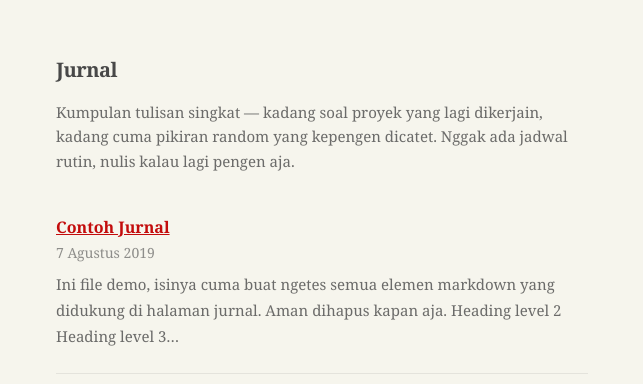
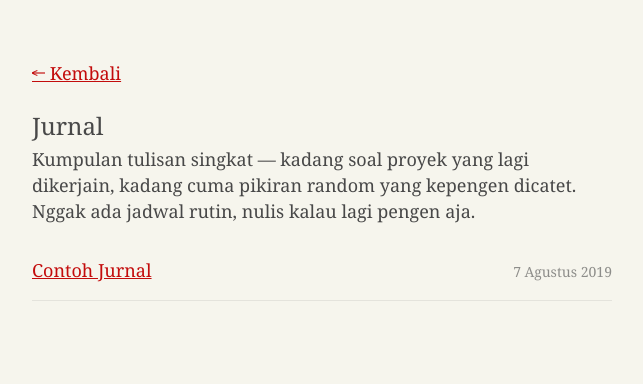
Before and after one commit to razaqultegar/razaqultegar.com, a Next.js app: page /jurnal in a window 1280 px wide. Shown: the top 384 px of the page, without its empty margins (318-961 px from the left). Built offline with nearby package versions, Linux system fonts and the light colour scheme.

Commit message:
style: align journal pages with homepage layout

```diff
--- a/app/jurnal/[slug]/page.tsx
+++ b/app/jurnal/[slug]/page.tsx
@@ -64,11 +64,11 @@ export default async function JournalEntryPage({
       : null;
 
   return (
-    <main className="mx-auto max-w-145 px-6 pt-14 pb-20">
+    <main className="mx-auto w-full max-w-145 px-5 py-6 sm:px-0 sm:py-15">
       <InlineLink href="/jurnal">← Semua tulisan</InlineLink>
 
-      <h1 className="mt-6 text-xl font-bold tracking-tight">{entry.title}</h1>
-      <p className="text-ink/60 mt-1 text-sm">
+      <h1 className="mt-6 mb-1 text-2xl font-normal">{entry.title}</h1>
+      <p className="text-ink/60 text-sm">
         {new Date(entry.date).toLocaleDateString("id-ID", {
           day: "numeric",
           month: "long",
@@ -77,24 +77,34 @@ export default async function JournalEntryPage({
       </p>
 
       <div
-        className="journal-content mt-8 text-[15px]"
+        className="journal-content mt-8"
         dangerouslySetInnerHTML={{ __html: entry.contentHtml }}
       />
 
       {(olderEntry || newerEntry) && (
-        <nav className="border-ink/10 mt-12 flex items-center justify-between border-t pt-6 text-sm">
+        <nav className="border-ink/10 mt-12 grid grid-cols-2 gap-4 border-t pt-6">
           <div>
             {olderEntry ? (
-              <InlineLink href={`/jurnal/${olderEntry.slug}`}>
-                ← {olderEntry.title}
-              </InlineLink>
+              <>
+                <p className="text-ink/50 text-xs tracking-wide uppercase">
+                  Jurnal sebelumnya
+                </p>
+                <InlineLink href={`/jurnal/${olderEntry.slug}`}>
+                  <span className="text-sm">← {olderEntry.title}</span>
+                </InlineLink>
+              </>
             ) : null}
           </div>
           <div className="text-right">
             {newerEntry ? (
-              <InlineLink href={`/jurnal/${newerEntry.slug}`}>
-                {newerEntry.title} →
-              </InlineLink>
+              <>
+                <p className="text-ink/50 text-xs tracking-wide uppercase">
+                  Jurnal selanjutnya
+                </p>
+                <InlineLink href={`/jurnal/${newerEntry.slug}`}>
+                  <span className="text-sm">{newerEntry.title} →</span>
+                </InlineLink>
+              </>
             ) : null}
           </div>
         </nav>
--- a/app/jurnal/page.tsx
+++ b/app/jurnal/page.tsx
@@ -15,31 +15,35 @@ export default function JournalPage() {
   const entries = getAllJournalEntries();
 
   return (
-    <main className="mx-auto max-w-145 px-6 pt-14 pb-20">
-      <h1 className="text-xl font-bold tracking-tight">Jurnal</h1>
-      <p className="text-ink/80 mt-4 text-[15px] leading-relaxed">
+    <main className="mx-auto w-full max-w-145 px-5 py-6 sm:px-0 sm:py-15">
+      <InlineLink href="/">← Kembali</InlineLink>
+
+      <h1 className="mt-6 mb-1 text-2xl font-normal">Jurnal</h1>
+      <p className="text-lg leading-6.5">
         Kumpulan tulisan singkat — kadang soal proyek yang lagi dikerjain,
         kadang cuma pikiran random yang kepengen dicatet. Nggak ada jadwal
         rutin, nulis kalau lagi pengen aja.
       </p>
 
       {entries.length === 0 ? (
-        <p className="text-ink/60 mt-10">Belum ada tulisan.</p>
+        <p className="text-ink/60 mt-8">Belum ada tulisan.</p>
       ) : (
-        <ul className="mt-10 space-y-6">
+        <ul className="mt-8 space-y-4">
           {entries.map((entry) => (
-            <li key={entry.slug} className="border-ink/10 border-b pb-6">
+            <li
+              key={entry.slug}
+              className="border-ink/10 flex items-baseline justify-between gap-4 border-b pb-4"
+            >
               <InlineLink href={`/jurnal/${entry.slug}`}>
-                <span className="text-base font-semibold">{entry.title}</span>
+                <span className="text-lg">{entry.title}</span>
               </InlineLink>
-              <p className="text-ink/60 mt-1 text-sm">
+              <span className="text-ink/60 shrink-0 text-sm">
                 {new Date(entry.date).toLocaleDateString("id-ID", {
                   day: "numeric",
                   month: "long",
                   year: "numeric",
                 })}
-              </p>
-              <p className="text-ink/80 mt-2 text-[15px]">{entry.excerpt}</p>
+              </span>
             </li>
           ))}
         </ul>
```
